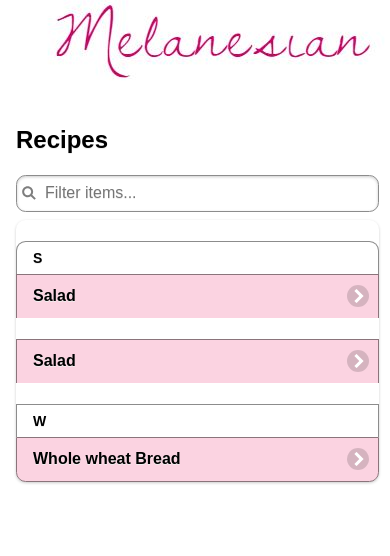
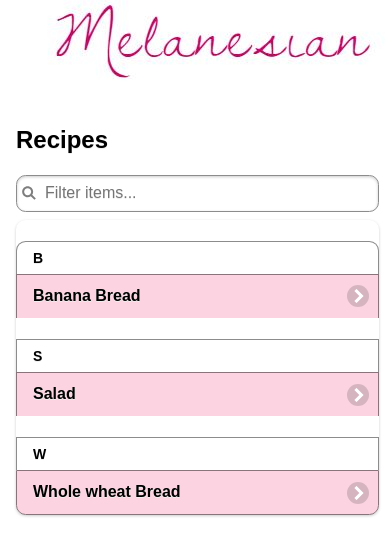
Before and after one commit to jsovick/MelanesianWomenToday, a website: page app/recipes.html in a window 390 px wide. Shown: the part 54-610 px from the top of the page. Drawn offline with Linux system fonts and the light colour scheme; some packages are replaced by stand-ins of ours.

Commit message:
Added banana bread

```diff
--- a/app/recipes.html
+++ b/app/recipes.html
@@ -25,7 +25,7 @@
 
                     <h2>Recipes</h2>
                     <ul data-role="listview" data-autodividers="true" data-filter="true" data-inset="true">
-                        <li><a href="recipes/index.html">Salad</a></li>
+                        <li><a href="recipes/bananabread.html">Banana Bread</a></li>
                         <li><a href="recipes/salad.html">Salad</a></li>
                         <li><a href="recipes/wholewheatbread.html">Whole wheat Bread</a></li>
                     </ul>
```
